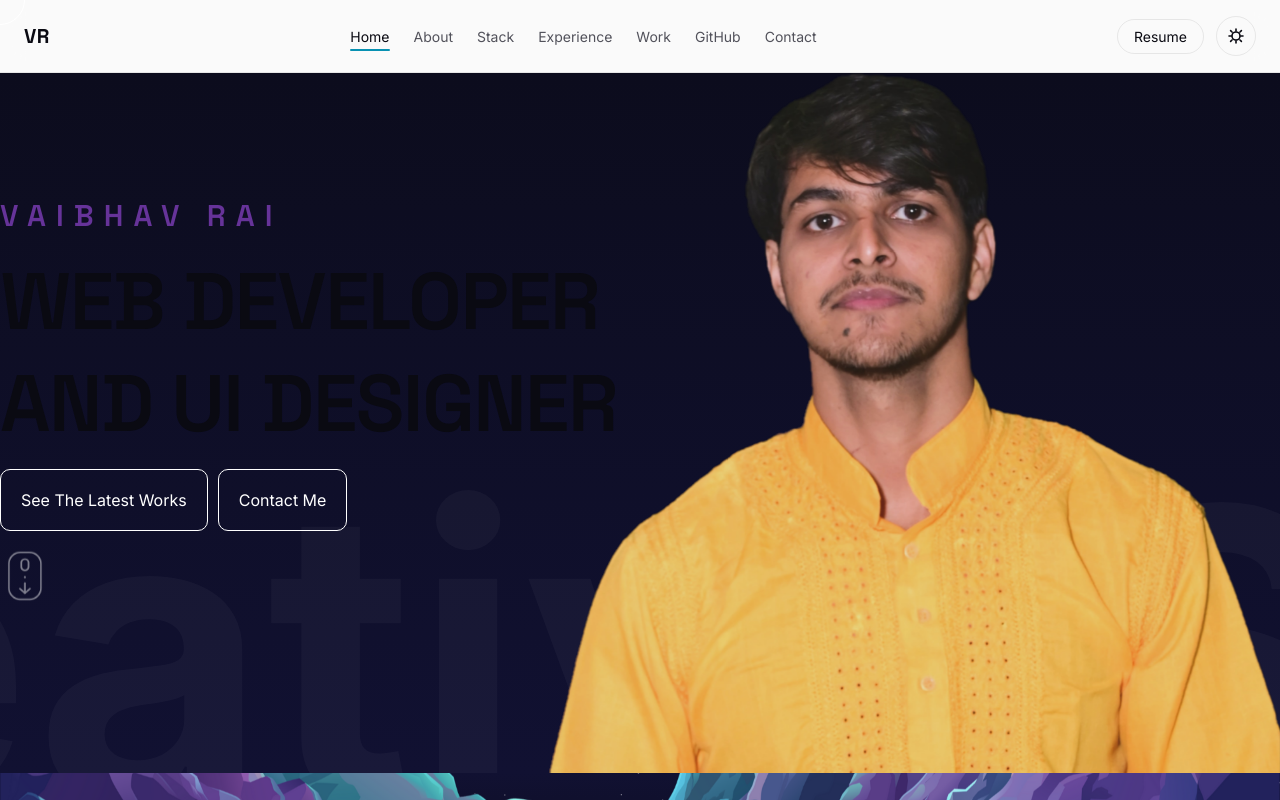
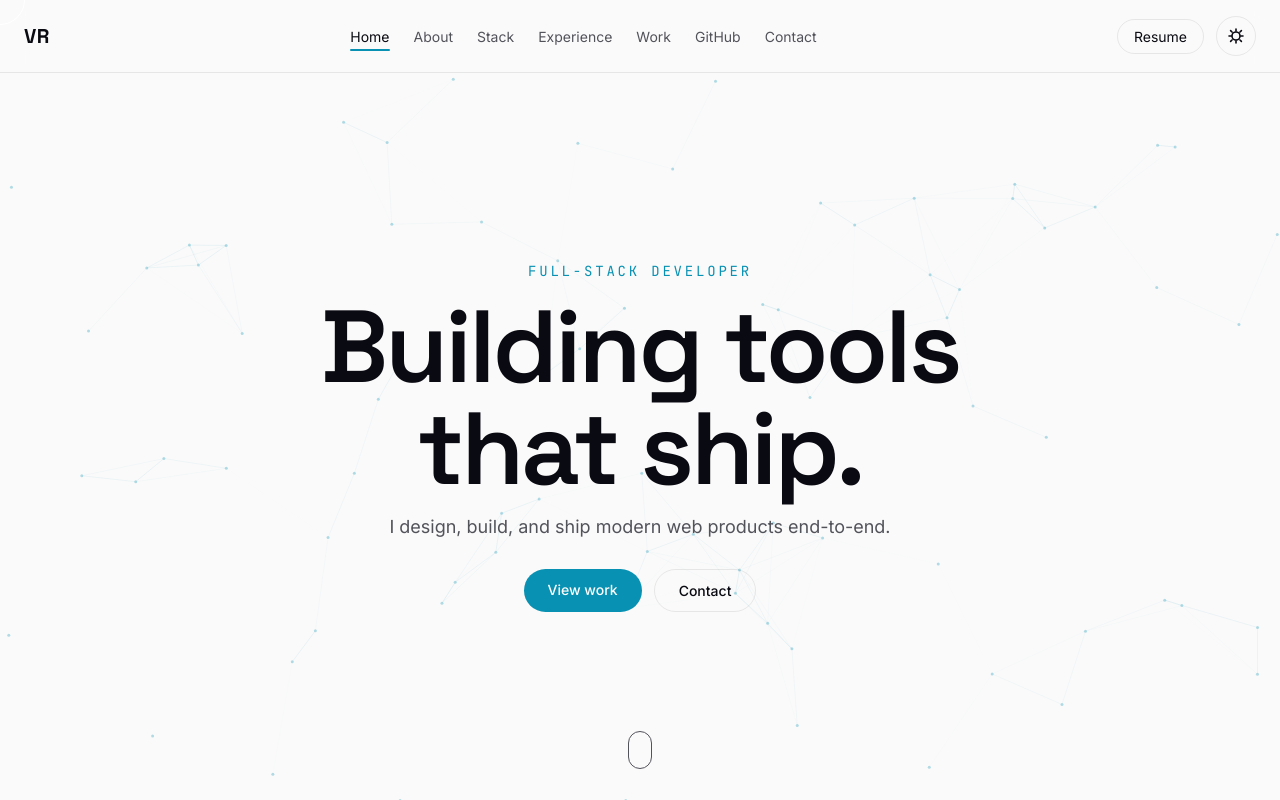
Before and after one commit to Vaibhaw42/portfolio_react_framermotion, a React (Vite) app: page / in a window 1280 px wide. Shown: the top 800 px of the page. Built offline with nearby package versions, Linux system fonts and the light colour scheme.

Commit message:
feat(hero): redesign with particle field + magnetic CTAs

```diff
--- a/src/components/hero/Hero.jsx
+++ b/src/components/hero/Hero.jsx
@@ -1,69 +1,49 @@
-import "./hero.scss"
-import {motion} from "framer-motion";
+import { motion } from "framer-motion";
+import { useMagnetic } from "../../hooks/useMagnetic";
+import ParticleField from "./ParticleField";
+import "./hero.scss";
 
-const sliderVariants = {
-    initial: {
-        x:0,
-    },
-    animate: {
-        x:"-220%",
-        transition:{
-
-            repeat : Infinity,
-            repeatType:"mirror",
-            duration: 20,
-        },
-
-
-    },
-
-};
 const textVariants = {
-    initial: {
-        x:-500,opacity:0,
-    },
-    animate: {
-        x:0,opacity:1,
-        transition:{
-            duration: 1,
-            staggerChildren: 0.1,
-        },
-
-
-    },
-    scrollButton: {
-        opacity:[0, 1, 0],
-        y: [0, 10, 0],
-        transition:{
-            duration:2,
-            repeat:Infinity
-        }
-
-    }
+  initial: { y: 24, opacity: 0 },
+  animate: {
+    y: 0,
+    opacity: 1,
+    transition: { duration: 0.8, ease: [0.22, 1, 0.36, 1], staggerChildren: 0.1 },
+  },
 };
 
 const Hero = () => {
-    return (
-        <div className="hero">
-            <div className="wrapper">
-            <motion.div className="textcontainer" variants={textVariants} initial ="initial" animate="animate">
-                <motion.h2 variants={textVariants}> VAIBHAV RAI </motion.h2>
-                <motion.h1 variants={textVariants}>WEB DEVELOPER AND UI DESIGNER</motion.h1>
-                <motion.div variants={textVariants} className="buttons">
-                <motion.a variants={textVariants} className="button" href="#portfolio">See The Latest Works</motion.a>
-                <motion.a variants={textVariants} className="button" href="#contact">Contact Me</motion.a>
-                </motion.div>
-            <motion.img variants={textVariants} animate="scrollButton" src="/scroll.png" alt="" />
-            </motion.div>
-            </div>
-            <motion.div className="slidingTextContainer" variants={sliderVariants} initial ="initial" animate="animate" >
-                Creative Software Developer
-            </motion.div>
-           <div className="imageContainer">
-            <img src="/Hero.png" alt="Vaibhav Rai" />
-           </div>
-        </div>
-    )
+  const workRef = useMagnetic();
+  const contactRef = useMagnetic();
+
+  return (
+    <section id="home" className="hero">
+      <ParticleField />
+      <motion.div
+        className="hero__inner"
+        variants={textVariants}
+        initial="initial"
+        animate="animate"
+      >
+        <motion.span variants={textVariants} className="hero__eyebrow">
+          Full-stack developer
+        </motion.span>
+        <motion.h1 variants={textVariants} className="hero__title">
+          Building tools<br />that ship.
+        </motion.h1>
+        <motion.p variants={textVariants} className="hero__sub">
+          I design, build, and ship modern web products end-to-end.
+        </motion.p>
+        <motion.div variants={textVariants} className="hero__ctas">
+          <a ref={workRef} href="#work" className="btn btn--primary" data-cursor="hover">View work</a>
+          <a ref={contactRef} href="#contact" className="btn btn--ghost" data-cursor="hover">Contact</a>
+        </motion.div>
+      </motion.div>
+      <a className="hero__scroll" href="#about" aria-label="Scroll to about">
+        <span />
+      </a>
+    </section>
+  );
 };
 
 export default Hero;
--- /dev/null
+++ b/src/components/hero/ParticleField.jsx
@@ -0,0 +1,83 @@
+import { useEffect, useRef } from "react";
+
+const COUNT = 80;
+const LINK_DIST = 130;
+
+const ParticleField = () => {
+  const canvasRef = useRef(null);
+
+  useEffect(() => {
+    if (window.matchMedia("(prefers-reduced-motion: reduce)").matches) return;
+    const canvas = canvasRef.current;
+    const ctx = canvas.getContext("2d");
+    let raf;
+
+    const resize = () => {
+      const dpr = window.devicePixelRatio || 1;
+      canvas.width = canvas.clientWidth * dpr;
+      canvas.height = canvas.clientHeight * dpr;
+      ctx.setTransform(1, 0, 0, 1, 0, 0);
+      ctx.scale(dpr, dpr);
+    };
+    resize();
+    window.addEventListener("resize", resize);
+
+    const particles = Array.from({ length: COUNT }, () => ({
+      x: Math.random() * canvas.clientWidth,
+      y: Math.random() * canvas.clientHeight,
+      vx: (Math.random() - 0.5) * 0.3,
+      vy: (Math.random() - 0.5) * 0.3,
+    }));
+
+    const accent = getComputedStyle(document.documentElement)
+      .getPropertyValue("--accent").trim() || "#22d3ee";
+
+    const tick = () => {
+      const w = canvas.clientWidth;
+      const h = canvas.clientHeight;
+      ctx.clearRect(0, 0, w, h);
+
+      for (const p of particles) {
+        p.x += p.vx;
+        p.y += p.vy;
+        if (p.x < 0 || p.x > w) p.vx *= -1;
+        if (p.y < 0 || p.y > h) p.vy *= -1;
+      }
+
+      ctx.fillStyle = accent;
+      ctx.globalAlpha = 0.6;
+      for (const p of particles) {
+        ctx.beginPath();
+        ctx.arc(p.x, p.y, 1.5, 0, Math.PI * 2);
+        ctx.fill();
+      }
+
+      ctx.strokeStyle = accent;
+      for (let i = 0; i < particles.length; i++) {
+        for (let j = i + 1; j < particles.length; j++) {
+          const dx = particles[i].x - particles[j].x;
+          const dy = particles[i].y - particles[j].y;
+          const d = Math.hypot(dx, dy);
+          if (d < LINK_DIST) {
+            ctx.globalAlpha = (1 - d / LINK_DIST) * 0.2;
+            ctx.beginPath();
+            ctx.moveTo(particles[i].x, particles[i].y);
+            ctx.lineTo(particles[j].x, particles[j].y);
+            ctx.stroke();
+          }
+        }
+      }
+      raf = requestAnimationFrame(tick);
+    };
+    tick();
+
+    return () => {
+      cancelAnimationFrame(raf);
+      window.removeEventListener("resize", resize);
+    };
+  }, []);
+
+  return <canvas ref={canvasRef} className="hero__particles" aria-hidden="true" />;
+};
+
+export default ParticleField;
--- a/src/components/hero/hero.scss
+++ b/src/components/hero/hero.scss
@@ -1,118 +1,104 @@
 @import "../../styles/mixins.scss";
 
-.hero{
-    height: calc(100vh - 100px);
+.hero {
+  position: relative;
+  min-height: calc(100vh - 72px);
+  display: grid;
+  place-items: center;
   overflow: hidden;
-    background: linear-gradient(180deg , #0c0c1d,#111132);
-    position: relative;
-
-
-     .wrapper{
-        max-width: 1366px;
-        height: 100%;
-        margin: auto;
-
-        @include mobile {
-            margin-left: auto;
-            max-width: 1366px;
+  isolation: isolate;
 }
 
-        .textcontainer{
-            width: 50%;
+.hero__particles {
+  position: absolute;
+  inset: 0;
+  width: 100%;
   height: 100%;
+  z-index: -1;
+  opacity: 0.5;
+}
+
+.hero__inner {
+  text-align: center;
+  max-width: 920px;
+  padding: 0 var(--sp-6);
   display: flex;
   flex-direction: column;
-            justify-content: center;
-            gap: 15px;
-
-            @include mobile {
-                height: 50%;
-                width: 100%;
-                gap: 20px;
+  gap: var(--sp-4);
   align-items: center;
-                text-align: center;
 }
 
-            h2{
-                font-size: 30px;
-                letter-spacing: 6px;
-                color: rebeccapurple;
-                letter-spacing: 10px;
-                margin-top: -3.4rem;
-
-                @include mobile {
-                    font-size: 33px;
-                    margin-top: 30px;
-                    margin-bottom: -10px;
+.hero__eyebrow {
+  font-size: var(--fs-sm);
+  letter-spacing: 0.2em;
+  text-transform: uppercase;
+  color: var(--accent);
+  font-family: var(--font-mono);
 }
 
+.hero__title {
+  font-size: var(--fs-display);
+  line-height: 1;
+  letter-spacing: -0.03em;
 }
-            h1{
-                font-size: 80px;
 
-                @include mobile {
-                    font-size: 50px;
+.hero__sub {
+  font-size: var(--fs-md);
+  color: var(--fg-muted);
+  max-width: 600px;
+}
+
+.hero__ctas {
+  display: flex;
+  gap: var(--sp-3);
+  margin-top: var(--sp-4);
+}
+
+.btn {
+  display: inline-block;
+  padding: var(--sp-3) var(--sp-6);
+  border-radius: var(--radius-pill);
+  font-size: var(--fs-sm);
+  font-weight: 500;
+  transition: transform var(--dur-fast) var(--ease), background var(--dur-fast) var(--ease);
+
+  &--primary {
+    background: var(--accent);
+    color: var(--accent-fg);
+    &:hover { background: var(--accent-hover); }
+  }
+  &--ghost {
+    border: 1px solid var(--border);
+    color: var(--fg);
+    &:hover { border-color: var(--accent); color: var(--accent); }
   }
 }
 
-            .buttons{
-                display: flex;
-                gap: 10px;
-            .button{
-                padding: 20px;
-                border: 1px solid white;
-                border-radius: 10px;
-                background-color: transparent;
-                color: white;
-                cursor: pointer;
-                font-weight: 300;
-                text-align: center;
+.hero__scroll {
+  position: absolute;
+  bottom: var(--sp-8);
+  left: 50%;
+  transform: translateX(-50%);
+  width: 24px;
+  height: 38px;
+  border: 1px solid var(--fg-muted);
+  border-radius: 14px;
+
+  span {
+    position: absolute;
+    top: 8px;
+    left: 50%;
+    width: 4px;
+    height: 4px;
+    margin-left: -2px;
+    border-radius: 50%;
+    background: var(--accent);
+    animation: scroll-hint 1.6s var(--ease) infinite;
   }
 }
 
-            img{
-                width: 50px;
-
+@keyframes scroll-hint {
+  0% { opacity: 0; transform: translateY(0); }
+  50% { opacity: 1; }
+  100% { opacity: 0; transform: translateY(14px); }
 }
-
-        }
-}
-
-    .imageContainer{
-       height: 100%;
-       position: absolute;
-       top:0;
-       right: 0;
-
-       @include mobile {
-        height: 45%;
-        width: 65%;
-        top: unset;
-        bottom: 0;
-    }
-
-       img{
-        width: 100%;
-        height: 100%;
-        object-fit: cover;
-
-        @include mobile{
-            height: 330px;
-            width: 330px;
-            border-radius: 50%;
-        }
-       }
-
-
-    }
-
-    .slidingTextContainer{
-        position: absolute;
-        font-size: 50vh;
-        bottom:-120px;
-        white-space: nowrap;
-        color: #ffffff09;
-        width: 50%;
-        font-weight: bold;
-    }
-}
```
Lines whose indentation alone changed are shown as unchanged.
